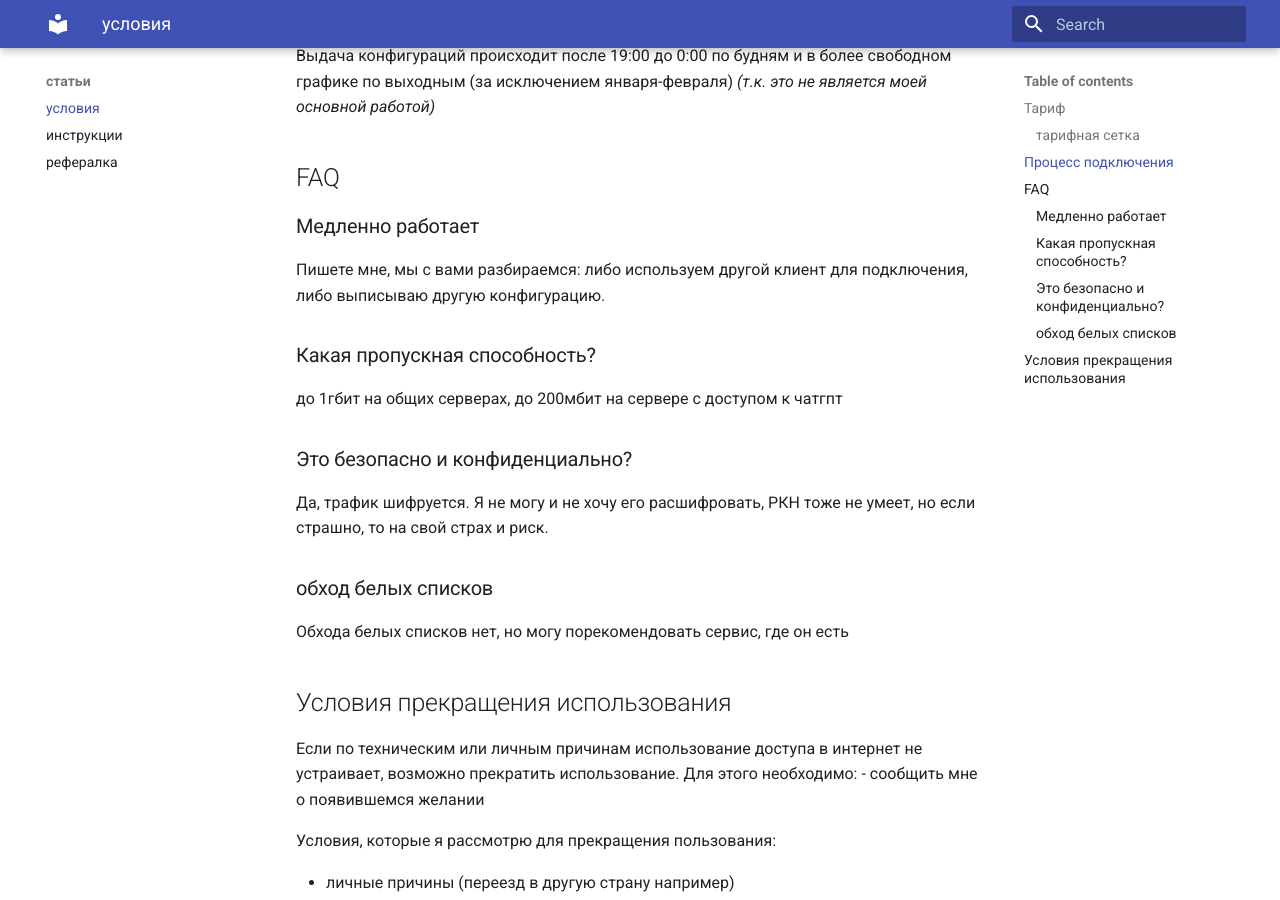
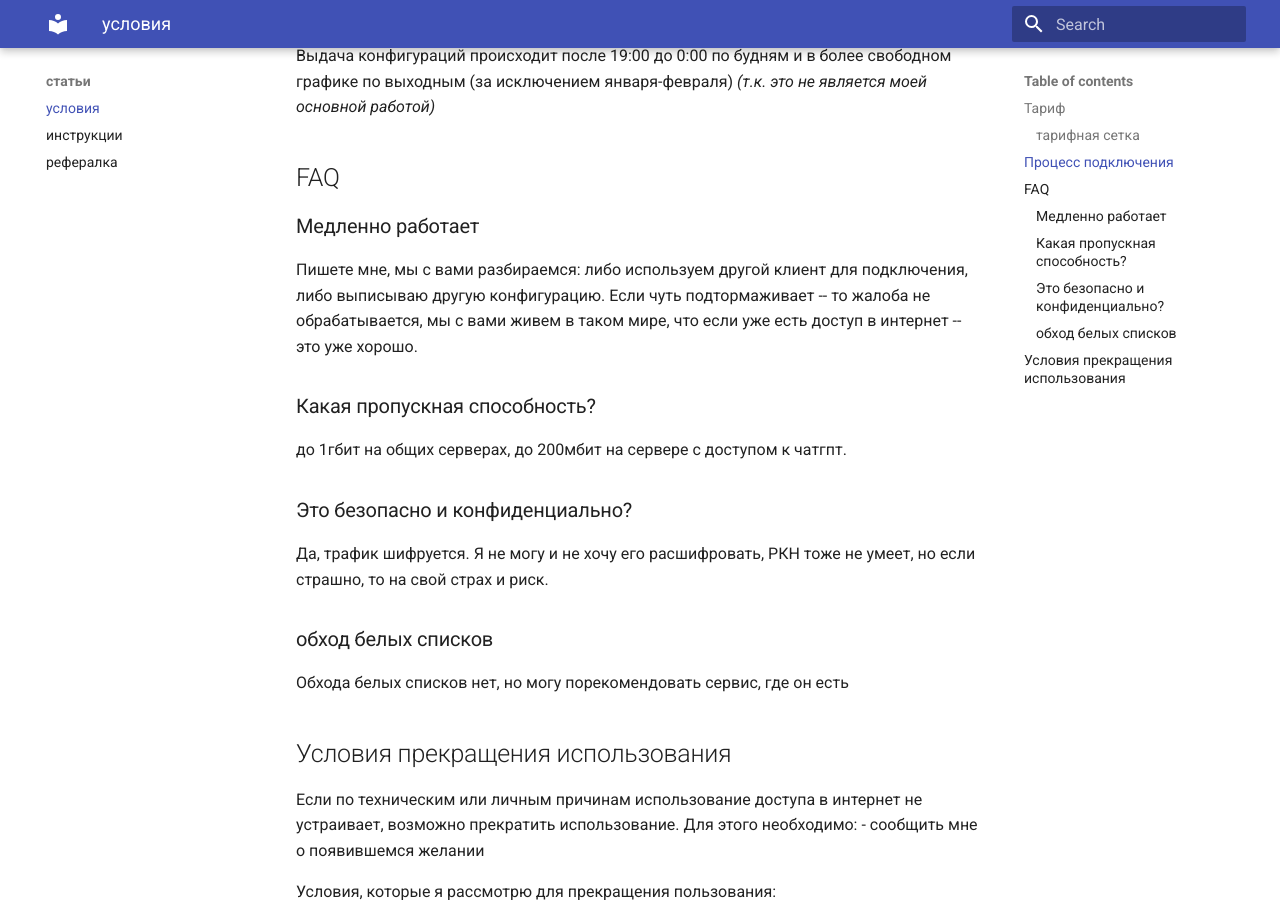
Before and after one commit to sannoization/internet-access-docs, an MkDocs documentation site: the page built from docs/conditions.md, in a window 1280 px wide and 900 px high, scrolled down 1581 px. Built offline with MkDocs 1.6.1 and Material for MkDocs 9.7.7, drawn with Linux system fonts in a browser that asks for light colours.

```diff
--- a/docs/conditions.md
+++ b/docs/conditions.md
@@ -39,10 +39,10 @@ _(т.к. это не является моей основной работой)_
 
 ## FAQ
 ### Медленно работает
-Пишете мне, мы с вами разбираемся: либо используем другой клиент для подключения, либо выписываю другую конфигурацию.
+Пишете мне, мы с вами разбираемся: либо используем другой клиент для подключения, либо выписываю другую конфигурацию. Если чуть подтормаживает -- то жалоба не обрабатывается, мы с вами живем в таком мире, что если уже есть доступ в интернет -- это уже хорошо.
 
 ### Какая пропускная способность?
-до 1гбит на общих серверах, до 200мбит на сервере с доступом к чатгпт
+до 1гбит на общих серверах, до 200мбит на сервере с доступом к чатгпт.
 
 ### Это безопасно и конфиденциально?
 Да, трафик шифруется. Я не могу и не хочу его расшифровать, РКН тоже не умеет, но если страшно, то на свой страх и риск.
```
Also changed, not shown: other parts of docs/conditions.md (+1 -1 lines).
